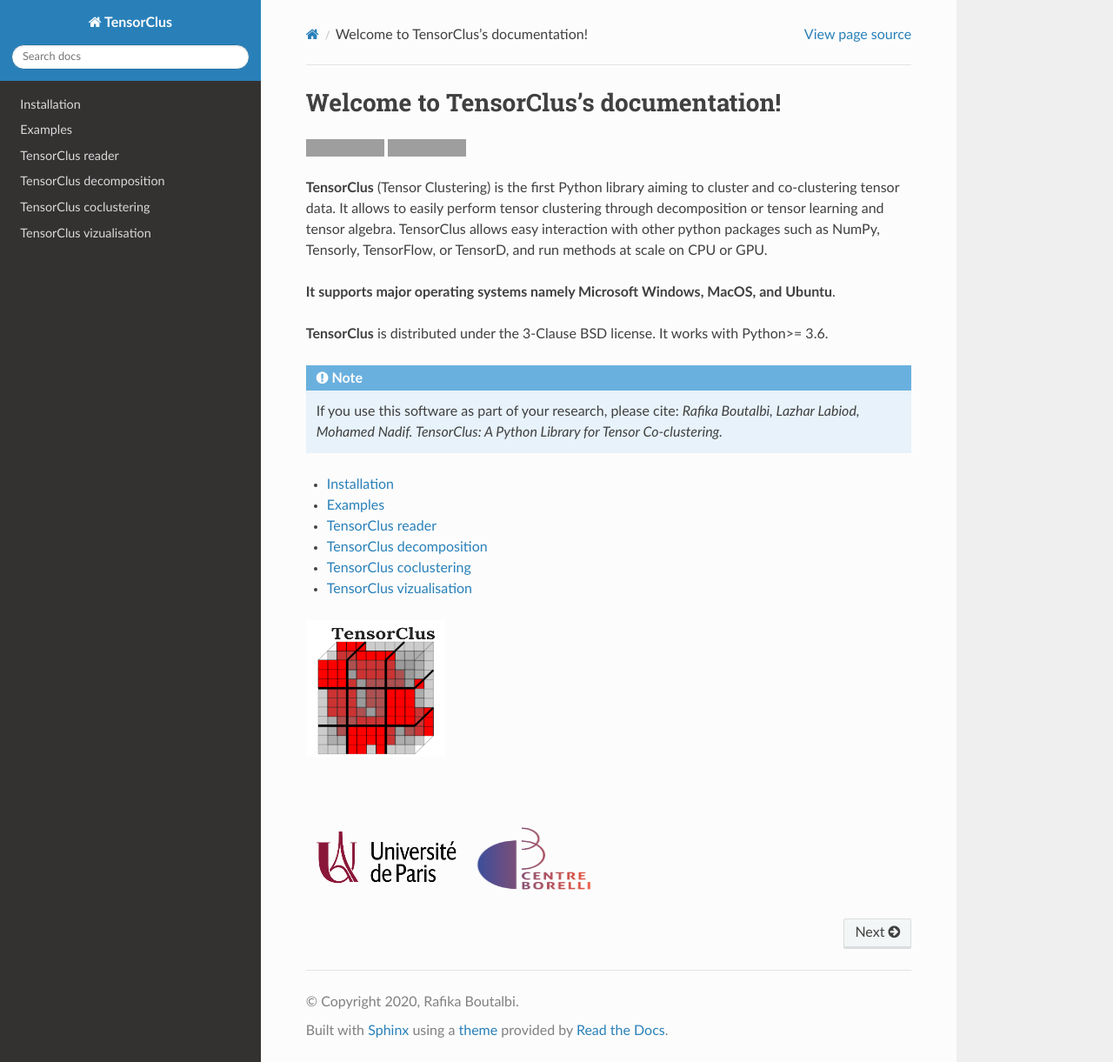
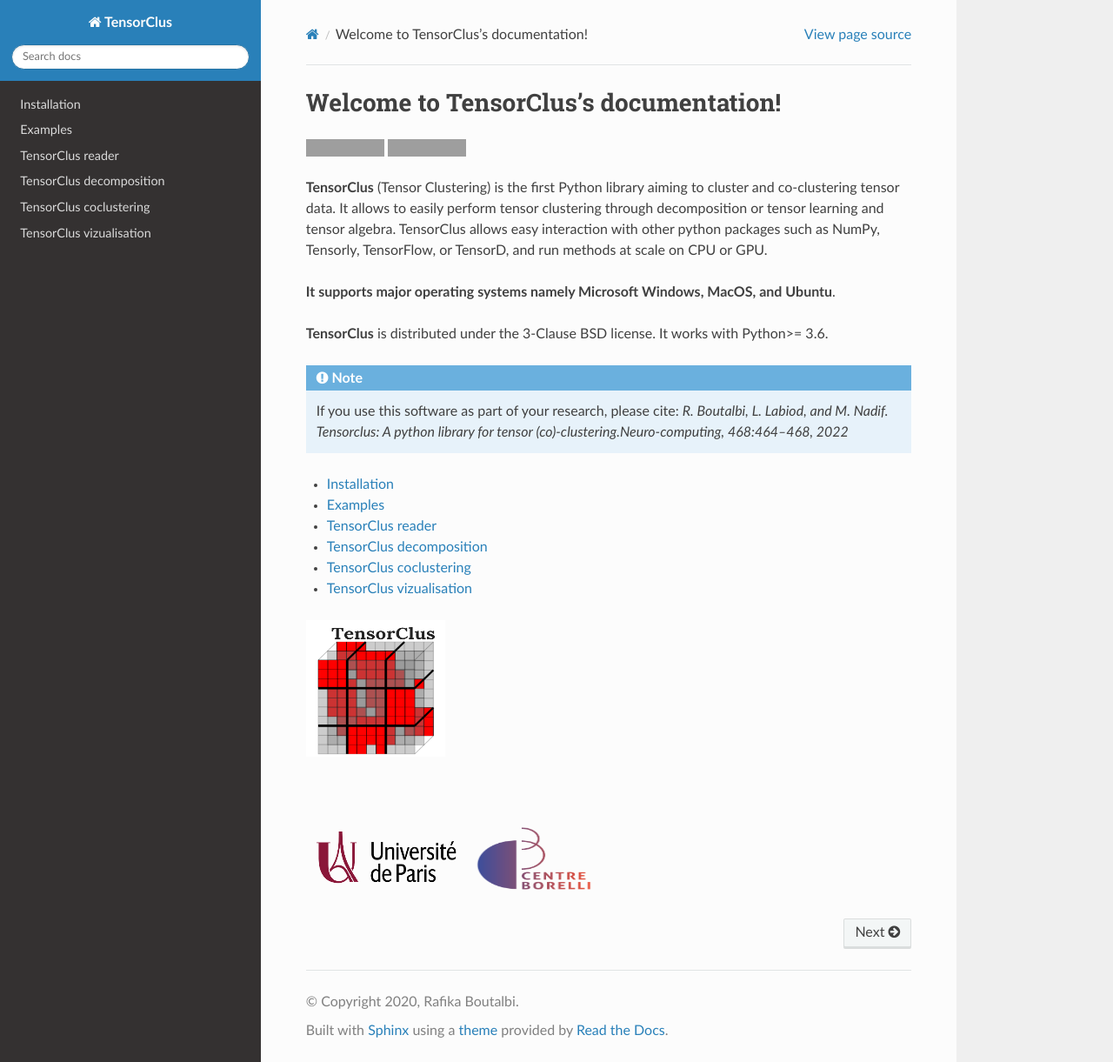
Before and after one commit to boutalbi/TensorClus, a Sphinx documentation site: the page built from docs/index.rst, in a window 1280 px wide and 1221 px high. Shown: the whole window at 87% size. Built offline with Sphinx 7.4.7 and the Read the Docs theme 2.0.0, drawn with Linux system fonts in a browser that asks for light colours; grey boxes are pictures that could not be loaded.

Commit message:
doc update

```diff
--- a/docs/index.rst
+++ b/docs/index.rst
@@ -15,7 +15,7 @@
 
 **TensorClus** is distributed under the 3-Clause BSD license. It works with  Python>= 3.6.
 
-.. note::  If you use this software as part of your research, please cite: `Rafika Boutalbi, Lazhar Labiod, Mohamed Nadif. TensorClus: A Python Library for Tensor Co-clustering.`
+.. note::  If you use this software as part of your research, please cite: `R. Boutalbi, L. Labiod, and M. Nadif.  Tensorclus:  A python library for tensor (co)-clustering.Neuro-computing, 468:464–468, 2022`
 
 
 
```
